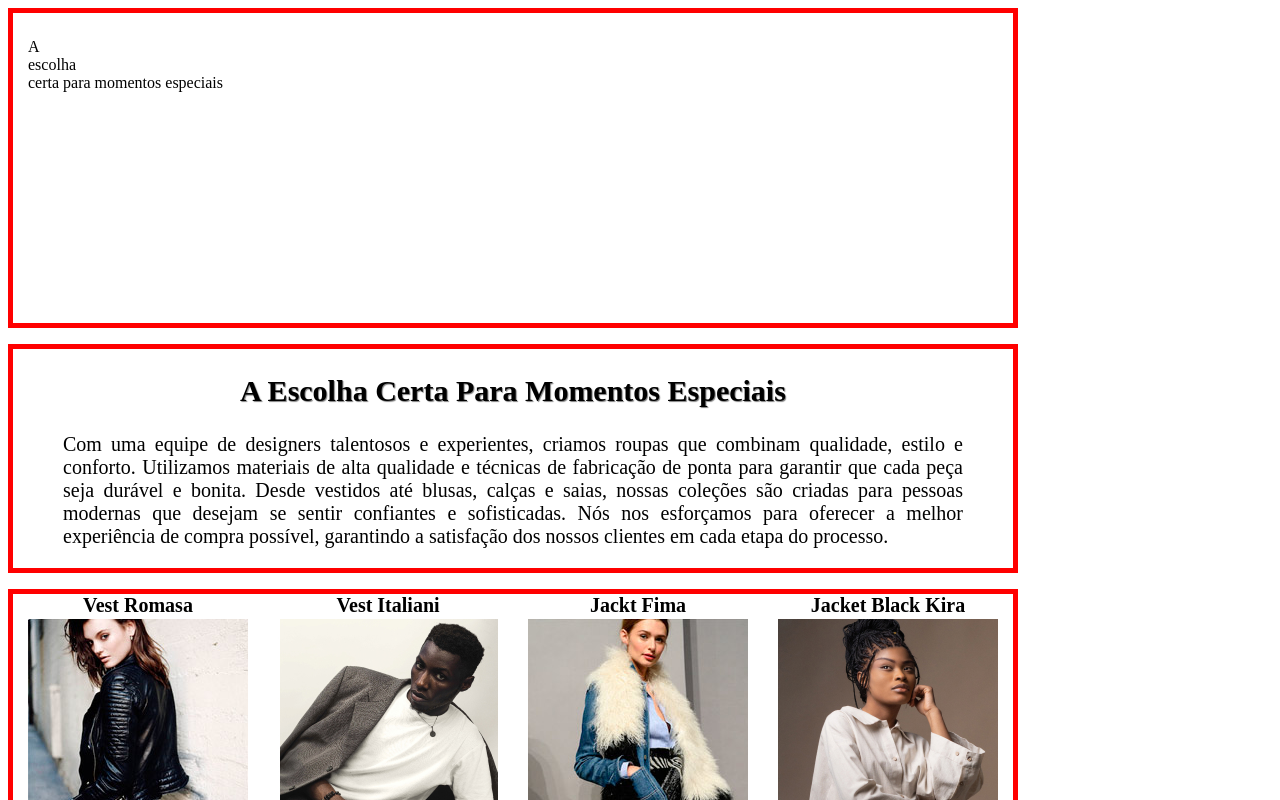
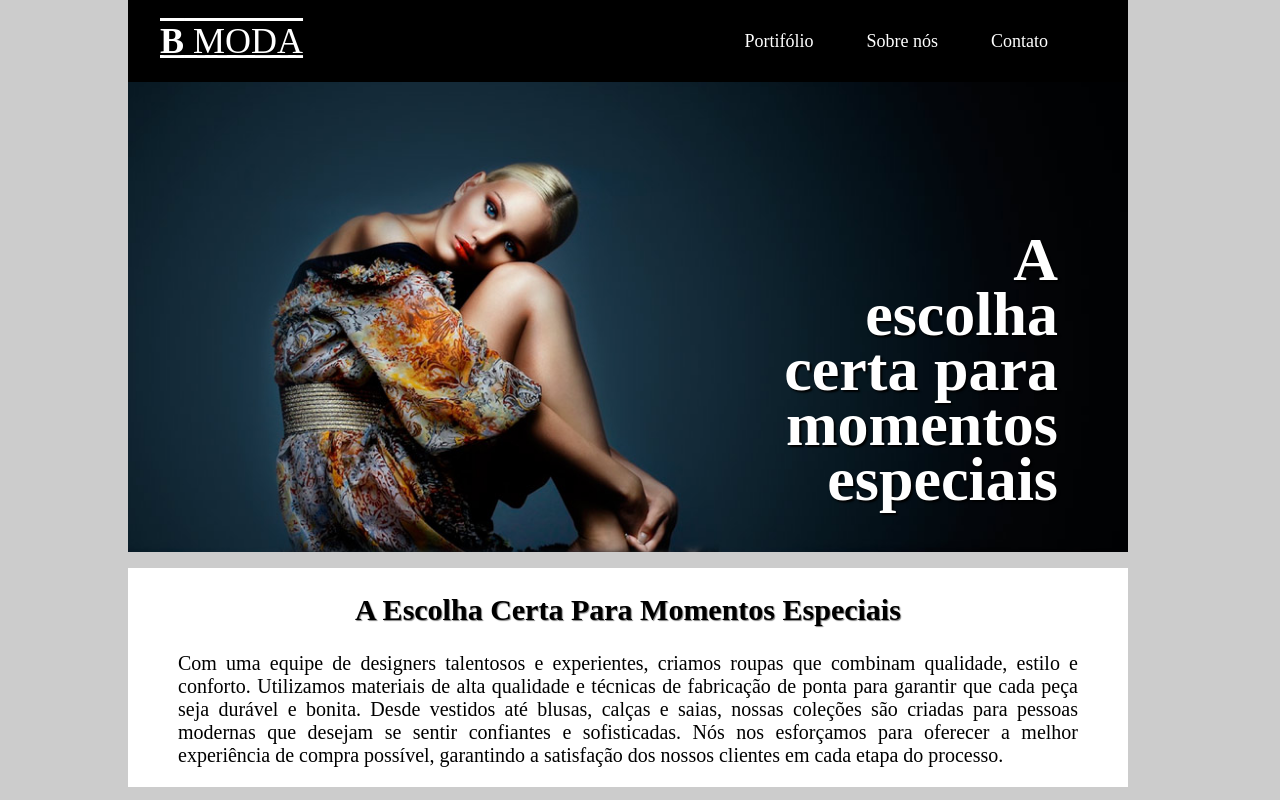
Before and after one commit to fcesarf80/Boutique_Moda, a plain HTML site: page Boutique_Moda/index.html in a window 1280 px wide. Shown: the top 800 px of the page. Drawn offline with Linux system fonts and the light colour scheme.

Commit message:
actions hover
assigning actions to 'hover'

```diff
--- a/Boutique_Moda/index.html
+++ b/Boutique_Moda/index.html
@@ -2,20 +2,25 @@
 <html lang="en">
 <head>
     <meta charset="UTF-8">
-
     <title>Boutique Moda</title>
     <link rel="stylesheet" href="style.css">
 </head>
 
+<body>
+    <header class="hero">
+        <div class="header__hero" >
+            <div class="header__logo"><b>B</b> Moda</div>
+            <nav class="header__nav">
+                <ul class="unordered-list">
+                    <li><a href="#">Portifólio</a></li>
+                    <li><a href="#">Sobre nós</a></li>
+                    <li><a href="#">Contato</a></li>
+                </ul>
+            </nav>
+        </div>
+        <div class="header__img"><h1 class="header__title">A<br>escolha<br>certa para momentos especiais</h1></div>
 
-<body>
-    <section>
-    <div class="flexbox flex-container01">
-        <div class="img001_BM">
-            A<br>escolha<br>certa para momentos especiais
-        </div>
-    </div>
-</section>
+    </header>
 
     <div class="flexbox flex-container02"><div">
         <h2 class="txtcenter">A escolha certa para momentos especiais</h2>
@@ -51,22 +56,7 @@
         <p class="justified">Sabemos que, para muitas pessoas, a moda é mais do que simplesmente vestir roupas. É uma forma de expressão e uma maneira de mostrar ao mundo quem  você é. É por isso que nos esforçamos para oferecer peças que atendam aos  mais altos padrões de qualidade e estilo. Desde a escolha dos materiais até a  criação de cada detalhe, nossa equipe se dedica a produzir roupas que se destacam pela sua elegância e sofisticação. Aqui, você encontrará peças que unem o melhor da moda com a atenção aos detalhes que faz toda a diferença.  Descubra uma nova forma de se expressar através da moda conosco.</p>
         </div>
     </div>
-
+    <footer>Copyright © modaora.com</footer>
 
 </body>
-
-
-<!-- Flower
-Portifólio
-Sobre nós
->Contato
-A<br>escolha<br>certa para momentos especiais
-
-
-Com uma equipe de designers talentosos e experientes, criamos roupas que combinam qualidade, estilo e conforto. Utilizamos materiais de alta qualidade e técnicas de fabricação de ponta para garantir que cada peça seja durável e bonita. Desde vestidos até blusas, calças e saias, nossas coleções são criadas para pessoas modernas que desejam se sentir confiantes e sofisticadas. Nós nos esforçamos para oferecer a melhor experiência de compra possível, garantindo a satisfação dos nossos clientes em cada etapa do processo.
-
-
-
-
-
-Copyright © modaora.com -->
+</html>
--- a/Boutique_Moda/style.css
+++ b/Boutique_Moda/style.css
@@ -1,11 +1,94 @@
+body {
+    background-color: #ccc;
+    width: 90%;
+    max-width: 1024px;
+    margin: 0 auto;
+}
+
+.hero {
+    width: 1000px;
+    display: flex;
+    justify-content: space-between;
+    margin-bottom: 16px;
+    flex-flow: row wrap;
+    /* flex-direction: row-reverse; */
+}
+
+.header__hero {
+    background-color: black;
+    width: 1000px;
+    height: 50px;
+    display: flex;
+    padding: 16px;
+    justify-content: space-between;
+    align-items: center;
+}
+
+.header__logo {
+    color: white;
+    font-size: 36px;
+    text-transform: uppercase;
+    text-decoration:overline underline;
+    text-shadow: 3px 2px 1px black;
+    margin-left: 16px;
+}
+
+.header__nav {
+    margin: 0 25px;
+}
+
+.header__nav .unordered-list {
+    display: flex;
+    font-size: 18px;
+    list-style-type: none;
+    gap: 25px;
+    margin: 0 25px;
+}
+
+.header__nav a {
+    color: white;
+    width: 100px;
+    height: 100px;
+    margin: 0;
+    text-decoration: none;
+    text-transform: none;
+    padding: 14px;
+}
+
+.header__nav a:hover {
+    color: yellow;
+}
+
+.header__img {
+    background-image: url(Imagem/img001_BM.jpg);
+    background-size: cover;
+    width: 1000px;
+    height: 470px;
+    background-repeat: no-repeat;
+    background-position: center left;
+}
+
+.header__title {
+    color: white;
+    font-size: 62px;
+    text-transform:none;
+    text-align: right;
+    text-shadow: 2px 2px 2px black;
+    width: 300px;
+    height: 290px;
+    letter-spacing: normal;
+    word-spacing: normal;
+    line-height: 55px;
+    margin: 150px 0 0 630px;
+
+}
 
 
 .flexbox {
-    border: 5px solid red;
     max-width: 1000px;
     min-width: 200px;
-
     display: flex;
+    justify-content: space-between;
     margin-bottom: 16px;
     flex-flow: row wrap;
     /* flex-direction: row-reverse; */
@@ -22,21 +105,11 @@
     /* border: 5px solid orange; */
 }
 
-.flex-container01 {
-
-
-}
-.div .img001_BM {
-
-
-}
-
 .flex-container02 {
     background-color: white;
     max-height: 350px;
     max-width: 1000px;
     min-width: 200px;
-
 }
 
 .flex-container02 div {
@@ -75,7 +148,6 @@
 .flex-container04 {
     color: white;
     background-color: #003d52;
-
 }
 
 .img002_MB {
@@ -92,15 +164,6 @@ margin-top: 50px;
     font-size: 18px;
     text-align: justify;
     margin-top: 228px;
-}
-
-.section {
-    background-image: url(Imagem/img001_BM.jpg);
-    background-size: 1024px;
-    width: 1024px;
-    height: 488px;
-    background-repeat: no-repeat;
-    background-position: center left;
 }
 
 .img002_BM {
```
